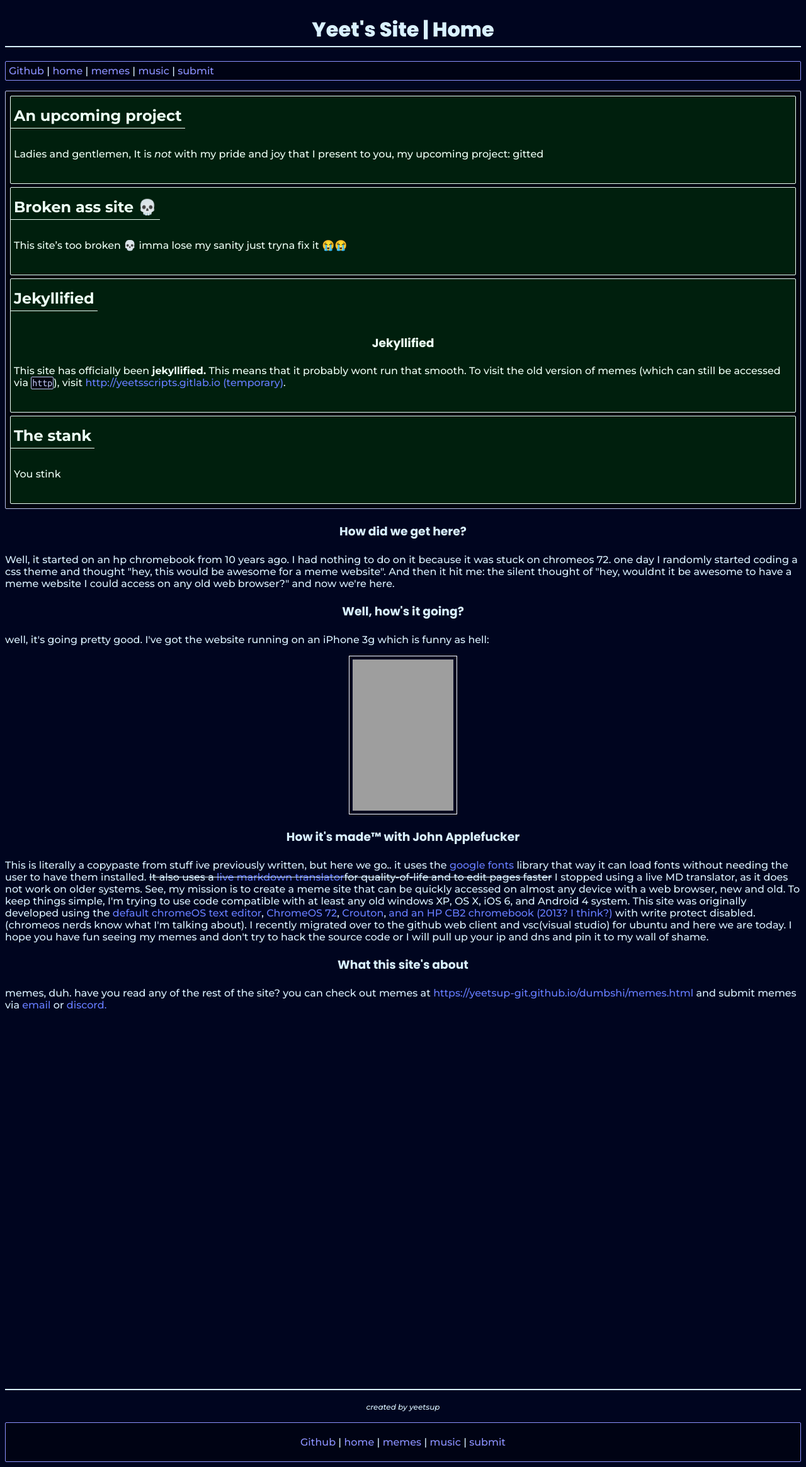
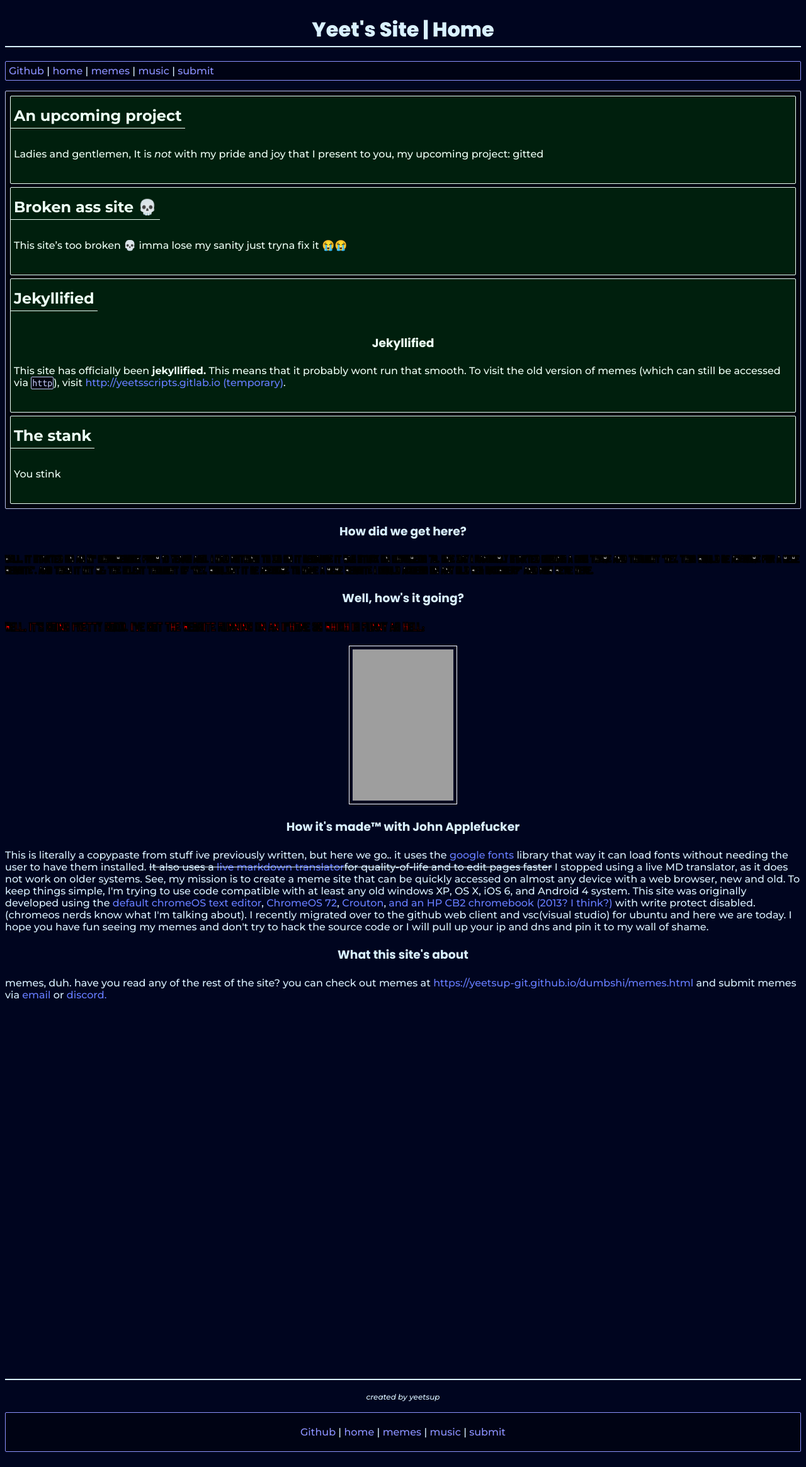
Before and after one commit to yeetssite/yeetssite.github.io, a Jekyll site: the page built from index.html, in a window 1280 px wide. Shown: the whole page at 63% size. Built offline with Jekyll 4.4.1, drawn with Linux system fonts in a browser that asks for light colours; a script that is not in the unit is left out.

Commit message:
Get blacklunged

```diff
--- a/assets/css/base.css
+++ b/assets/css/base.css
@@ -5,6 +5,27 @@
 /*########################
   # GENERAL FORMAT/STYLE #
   ########################*/
+
+/*Goofy RDR font*/
+@font-face {
+  font-family: redDeadFont;
+  src: url(/fonts/chineseRocksRegular.ttf);
+}
+
+.rdrTextNormal
+{
+	color: #FFFFFF;
+	-webkit-text-stroke: 2px black;
+	font-size: 15px;
+	font-family: redDeadFont;
+}
+.rdrTextRed
+{
+	color: #FF0000;
+        -webkit-text-stroke: 2px black;
+        font-size: 18px;
+        font-family: redDeadFont;
+}
 
 .posts
 {
--- a/index.html
+++ b/index.html
@@ -27,12 +27,12 @@ title: home
     <body>
      <div>
         <h3>How did we get here?</h3>
-        <p>
+        <p class="rdrTextNormal">
           Well, it started on an hp chromebook from 10 years ago. I had nothing to do on it because it was stuck on chromeos 72. one day I randomly started coding a css theme and thought "hey, this would be awesome for a meme website".
           And then it hit me: the silent thought of "hey, wouldnt it be awesome to have a meme website I could access on any old web browser?" and now we're here.
       </p>
        <h3>Well, how's it going?</h3>
-      <p>
+      <p class="rdrTextRed">
         well, it's going pretty good. I've got the website running on an iPhone 3g which is funny as hell:
       </p>
        <img src="/memes/media/Images/image (1).png" width=160px height=240px>
```
